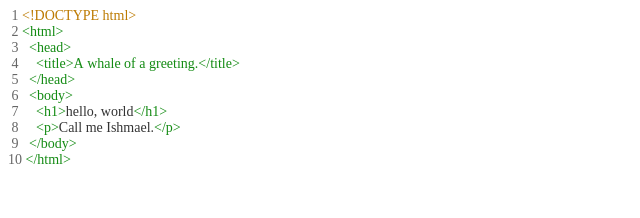
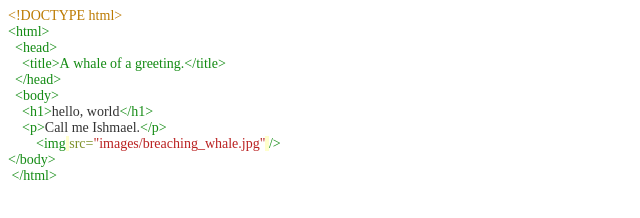
Before and after one commit to Lotuxi/website, a plain HTML site: page index.html in a window 1280 px wide. Shown: the whole page, without its empty margins (0-640 px from the left). Drawn offline with Linux system fonts and the light colour scheme.

Commit message:
Added the whale image

```diff
--- a/index.html
+++ b/index.html
@@ -10,22 +10,26 @@
     p.p1 {margin: 0.0px 0.0px 0.0px 0.0px; line-height: 16.0px; font: 14.0px 'Andale Mono'; color: #bc7a00; -webkit-text-stroke: #bc7a00}
     p.p2 {margin: 0.0px 0.0px 0.0px 0.0px; line-height: 16.0px; font: 14.0px 'Andale Mono'; color: #138b13; -webkit-text-stroke: #138b13}
     p.p3 {margin: 0.0px 0.0px 0.0px 0.0px; line-height: 16.0px; font: 14.0px 'Andale Mono'; color: #333333; -webkit-text-stroke: #333333}
-    span.s1 {font-kerning: none; color: #666666; -webkit-text-stroke: 0px #666666}
+    p.p4 {margin: 0.0px 0.0px 0.0px 0.0px; line-height: 16.0px; font: 14.0px 'Andale Mono'; color: #ba2121; -webkit-text-stroke: #ba2121}
+    span.s1 {font-kerning: none}
     span.s2 {font-kerning: none; color: #333333; -webkit-text-stroke: 0px #333333}
-    span.s3 {font-kerning: none}
-    span.s4 {font-kerning: none; color: #138b13; -webkit-text-stroke: 0px #138b13}
+    span.s3 {font-kerning: none; color: #138b13; -webkit-text-stroke: 0px #138b13}
+    span.s4 {font-kerning: none; color: #333333; background-color: #ffffcc; -webkit-text-stroke: 0px #333333}
+    span.s5 {font-kerning: none; color: #7d9029; -webkit-text-stroke: 0px #7d9029}
+    span.Apple-tab-span {white-space:pre}
   </style>
 </head>
 <body>
-<p class="p1"><span class="s1"><span class="Apple-converted-space"> </span>1</span><span class="s2"> </span><span class="s3">&lt;!DOCTYPE html&gt;</span></p>
-<p class="p2"><span class="s1"><span class="Apple-converted-space"> </span>2</span><span class="s2"> </span><span class="s3">&lt;html&gt;</span></p>
-<p class="p2"><span class="s1"><span class="Apple-converted-space"> </span>3</span><span class="s2"> <span class="Apple-converted-space">  </span></span><span class="s3">&lt;head&gt;</span></p>
-<p class="p2"><span class="s1"><span class="Apple-converted-space"> </span>4</span><span class="s2"> <span class="Apple-converted-space">    </span></span><span class="s3">&lt;title&gt;A whale of a greeting.&lt;/title&gt;</span></p>
-<p class="p2"><span class="s1"><span class="Apple-converted-space"> </span>5</span><span class="s2"> <span class="Apple-converted-space">  </span></span><span class="s3">&lt;/head&gt;</span></p>
-<p class="p2"><span class="s1"><span class="Apple-converted-space"> </span>6</span><span class="s2"> <span class="Apple-converted-space">  </span></span><span class="s3">&lt;body&gt;</span></p>
-<p class="p3"><span class="s1"><span class="Apple-converted-space"> </span>7</span><span class="s3"> <span class="Apple-converted-space">    </span></span><span class="s4">&lt;h1&gt;</span><span class="s3">hello, world</span><span class="s4">&lt;/h1&gt;</span></p>
-<p class="p3"><span class="s1"><span class="Apple-converted-space"> </span>8</span><span class="s3"> <span class="Apple-converted-space">    </span></span><span class="s4">&lt;p&gt;</span><span class="s3">Call me Ishmael.</span><span class="s4">&lt;/p&gt;</span></p>
-<p class="p2"><span class="s1"><span class="Apple-converted-space"> </span>9</span><span class="s2"> <span class="Apple-converted-space">  </span></span><span class="s3">&lt;/body&gt;</span></p>
-<p class="p2"><span class="s1">10</span><span class="s2"> </span><span class="s3">&lt;/html&gt;</span></p>
+<p class="p1"><span class="s1">&lt;!DOCTYPE html&gt;</span></p>
+<p class="p2"><span class="s1">&lt;html&gt;</span></p>
+<p class="p2"><span class="s2"><span class="Apple-converted-space">  </span></span><span class="s1">&lt;head&gt;</span></p>
+<p class="p2"><span class="s2"><span class="Apple-converted-space">    </span></span><span class="s1">&lt;title&gt;A whale of a greeting.&lt;/title&gt;</span></p>
+<p class="p2"><span class="s2"><span class="Apple-converted-space">  </span></span><span class="s1">&lt;/head&gt;</span></p>
+<p class="p2"><span class="s2"><span class="Apple-converted-space">  </span></span><span class="s1">&lt;body&gt;</span></p>
+<p class="p3"><span class="s1"><span class="Apple-converted-space">    </span></span><span class="s3">&lt;h1&gt;</span><span class="s1">hello, world</span><span class="s3">&lt;/h1&gt;</span></p>
+<p class="p3"><span class="s1"><span class="Apple-converted-space">    </span></span><span class="s3">&lt;p&gt;</span><span class="s1">Call me Ishmael.</span><span class="s3">&lt;/p&gt;</span></p>
+<p class="p4"><span class="s3"><span class="Apple-tab-span">	</span>&lt;img</span><span class="s4"> </span><span class="s5">src=</span><span class="s1">"images/breaching_whale.jpg"</span><span class="s4"> </span><span class="s3">/&gt;<span class="Apple-tab-span">	</span></span></p>
+<p class="p2"><span class="s1">&lt;/body&gt;</span></p>
+<p class="p2"><span class="s2"><span class="Apple-converted-space"> </span></span><span class="s1">&lt;/html&gt;</span></p>
 </body>
 </html>
```
Also changed, not shown: images/breaching_whale.jpg (added), 1 other file.
